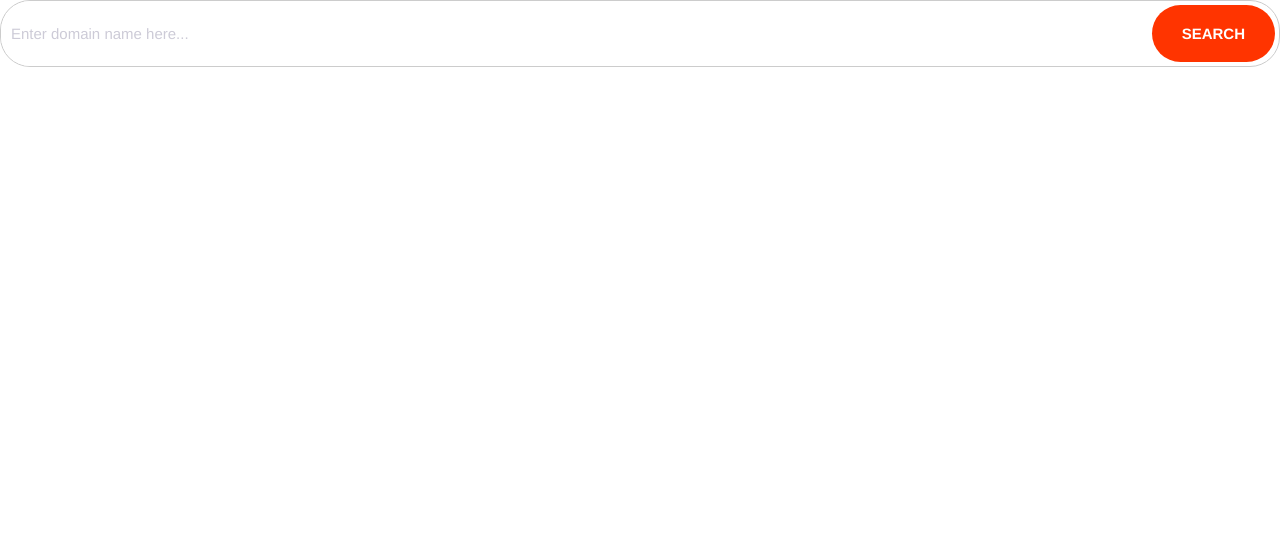
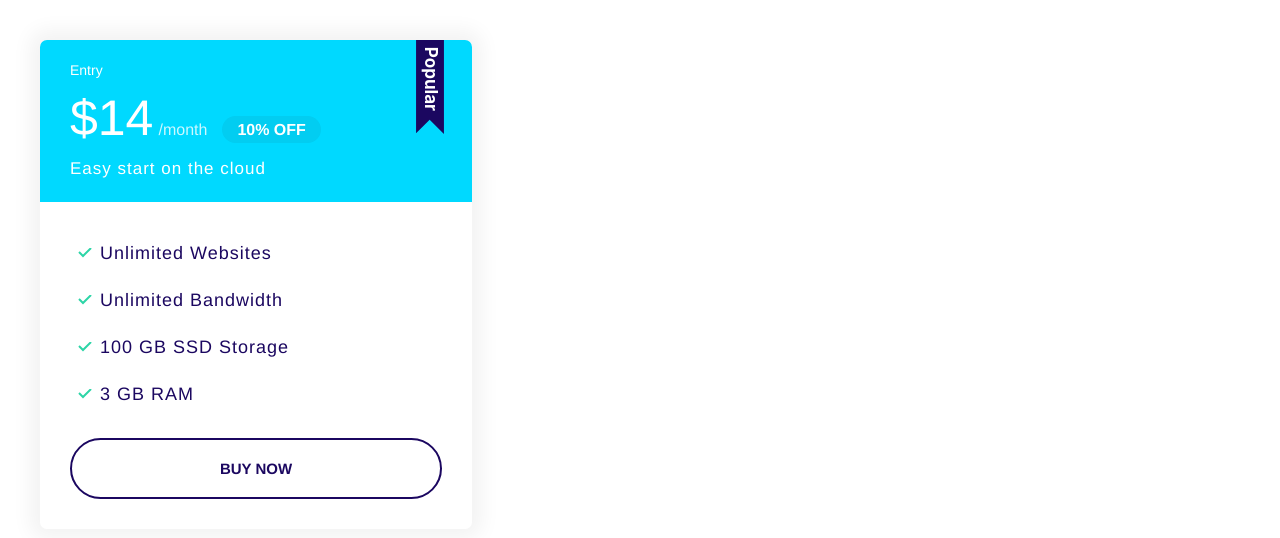
Before and after one commit to ivandee/moshify, a plain HTML site: page index.html in a window 1280 px wide. Drawn offline with Linux system fonts and the light colour scheme.

Commit message:
Defining cards and badges component

```diff
--- a/css/styles.css
+++ b/css/styles.css
@@ -1,6 +1,6 @@
 :root {
   --color-primary: #2584ff;
-  --color-seconary: #00d9ff;
+  --color-secondary: #00d9ff;
   --color-accent: #ff3400;
   --color-headings: #1b0760;
   --color-body: #918ca4;
@@ -278,3 +278,92 @@ a {
     font-size: 1.5rem;
   }
 }
+
+/* Cards */
+.card {
+  border-radius: 7px;
+  box-shadow: 0 0 20px 10px #f3f3f3;
+  overflow: hidden;
+}
+
+.card__header,
+.card__body {
+  padding: 2rem 3rem;
+}
+
+.card--primary .card__header {
+  background: var(--color-primary);
+  color: white;
+}
+.card--secondary .card__header {
+  background: var(--color-secondary);
+  color: white;
+}
+
+.card--secondary .badge--secondary {
+  background: #02cdf1;
+}
+
+/* Plans */
+.plan__name {
+  color: #fff;
+  margin: 0;
+  font-size: 2.4rem;
+  font-weight: 500;
+}
+
+.plan__price {
+  font-size: 6rem;
+}
+
+.plan__billing-cycle {
+  font-size: 2.4rem;
+  font-weight: 300;
+  opacity: 0.8;
+  margin-right: 1rem;
+}
+
+.plan__description {
+  font-size: 2rem;
+  font-weight: 300;
+  letter-spacing: 1px;
+  display: block;
+}
+
+.badge--small {
+  font-size: 1.6rem;
+  padding: 0.5rem 1.5rem;
+}
+
+.plan .list__item {
+  margin-bottom: 2rem;
+  letter-spacing: 1px;
+}
+
+.plan--popular .card__header {
+  position: relative;
+}
+
+.plan--popular .card__header::before {
+  content: url(../images/popular.svg);
+  width: 40px;
+  display: inline-block;
+  position: absolute;
+  top: -6px;
+  right: 5%;
+}
+
+@media screen and (min-width: 1024px) {
+  .plan__name {
+    font-size: 1.4rem;
+  }
+  .plan__price {
+    font-size: 5rem;
+  }
+  .plan__billing-cycle {
+    font-size: 1.6rem;
+  }
+  .plan__description {
+    font-size: 1.7rem;
+  }
+}
--- a/index.html
+++ b/index.html
@@ -15,13 +15,27 @@
     <link rel="stylesheet" href="/css/styles.css" />
   </head>
   <body>
-    <div class="input-group">
-      <input
-        type="text"
-        class="input"
-        placeholder="Enter domain name here..."
-      />
-      <button class="btn btn--accent">Search</button>
+    <div style="width: 40%; padding: 4rem">
+      <div class="plan plan--popular">
+        <div class="card card--secondary">
+          <header class="card__header">
+            <h3 class="plan__name">Entry</h3>
+            <span class="plan__price">$14</span>
+            <span class="plan__billing-cycle">/month</span>
+            <span class="badge badge--secondary badge--small">10% OFF</span>
+            <span class="plan__description">Easy start on the cloud</span>
+          </header>
+          <div class="card__body">
+            <ul class="list list--tick">
+              <li class="list__item">Unlimited Websites</li>
+              <li class="list__item">Unlimited Bandwidth</li>
+              <li class="list__item">100 GB SSD Storage</li>
+              <li class="list__item">3 GB RAM</li>
+            </ul>
+            <button class="btn btn--outline btn--block">Buy Now</button>
+          </div>
+        </div>
+      </div>
     </div>
   </body>
 </html>
```
Also changed, not shown: images/popular.svg (added).
